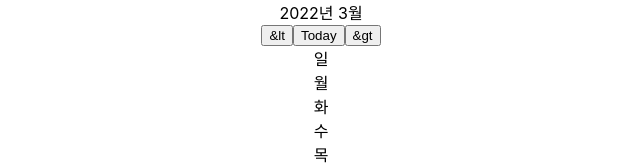
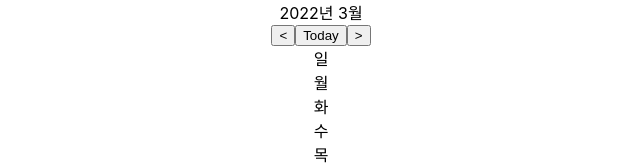
Before and after one commit to kaperrdenden/workoutrecord, a React (Create React App) app: page / in a window 1280 px wide. Shown: the top 165 px of the page, without its empty margins (319-959 px from the left). Built offline with nearby package versions, Linux system fonts and the light colour scheme.

Commit message:
&lt &gt로 출력되던 것을 제대로 출력시키기

```diff
--- a/src/Calendar.js
+++ b/src/Calendar.js
@@ -31,9 +31,9 @@ const Calendar = () => {
                     {/* getMonth는 현재의 달보다 1작게 가져온다  */}
                 </div>
                 <div className="calendar-nav">
-                    <button className="calendar-navbtn go-prev">&lt</button>
+                    <button className="calendar-navbtn go-prev"> {"<"} </button>
                     <button className="calendar-navbtn go-today">Today</button>
-                    <button className="calendar-navbtn go-next">&gt</button>
+                    <button className="calendar-navbtn go-next">{">"}</button>
                 </div>
             </div>
             <div className="calendar-main">
```
